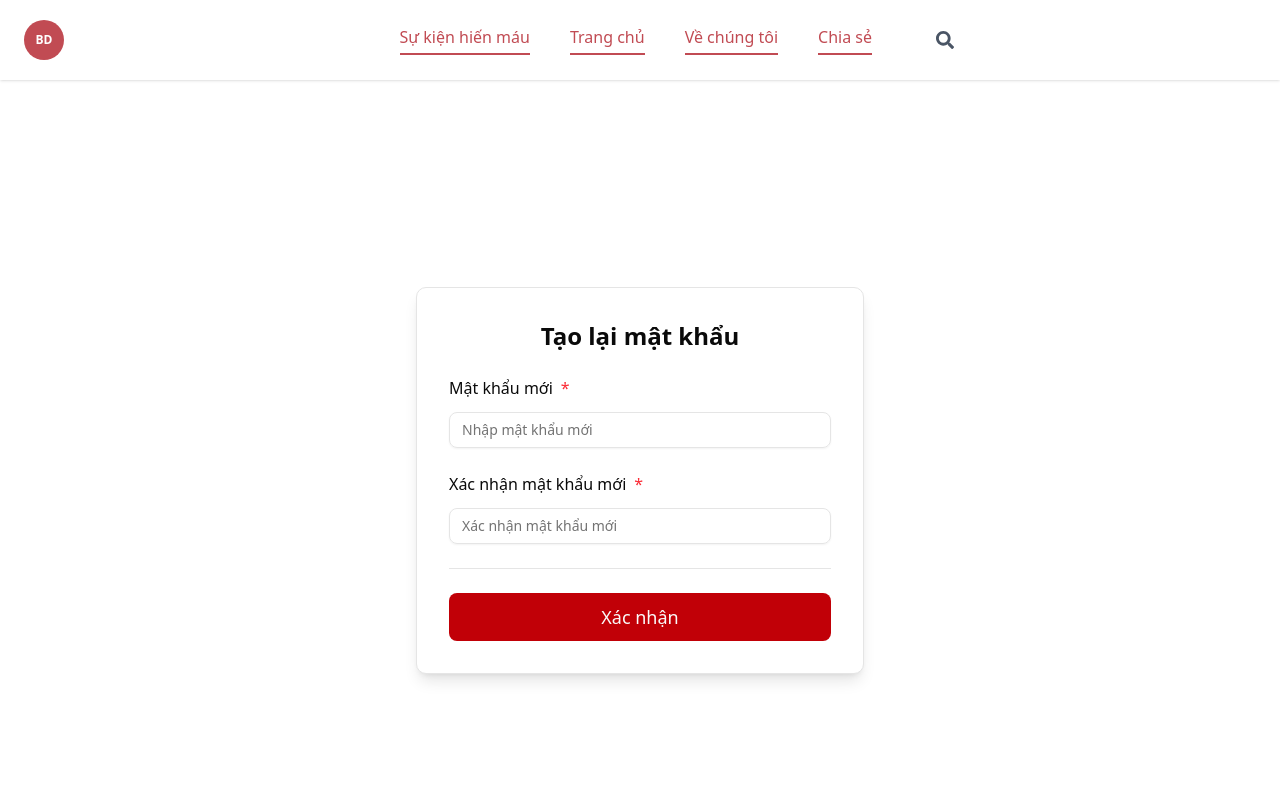
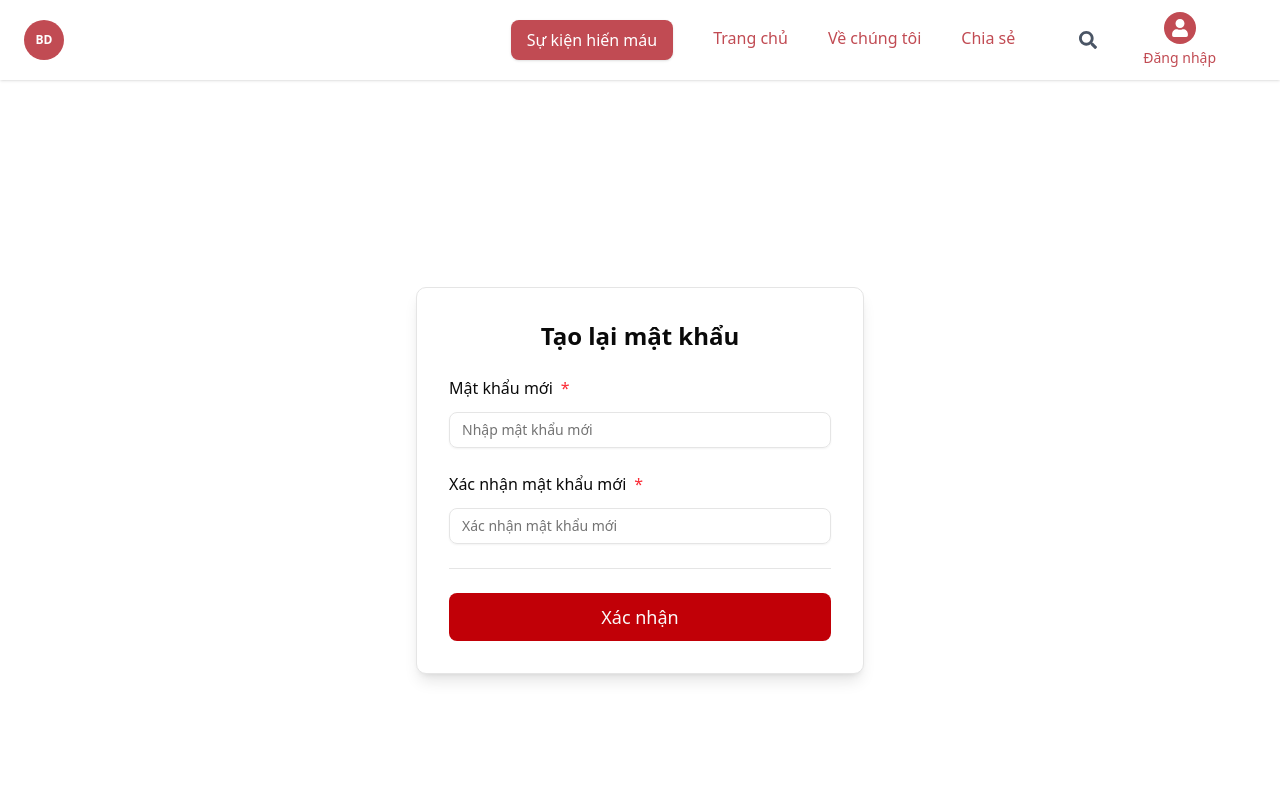
Before and after one commit to QuangWorkIT/BloodDonationSupportSystem_FE, a React app: page / in a window 1280 px wide. Shown: the top 800 px of the page. Built offline with nearby package versions, Linux system fonts and the light colour scheme; the HTML template or start-up script is replaced by a standard one.

Commit message:
refactor(navbar): update navbar

```diff
--- a/src/components/layout/Navbar.tsx
+++ b/src/components/layout/Navbar.tsx
@@ -1,5 +1,5 @@
 import { useState } from "react";
-import { FaSearch, FaTimes } from "react-icons/fa";
+import { FaSearch, FaTimes, FaUser } from "react-icons/fa";
 import { motion, AnimatePresence } from "framer-motion";
 
 type NavItem = {
@@ -29,7 +29,7 @@ const BloodDonationNavbar = () => {
         </div>
 
         {/* Centered navigation group with animations */}
-        <div className="absolute right-1 transform -translate-x-85">
+        <div className="absolute right-1 transform -translate-x-15">
           <div className="flex items-center space-x-10">
             {!showSearch && (
               <>
@@ -41,14 +41,13 @@ const BloodDonationNavbar = () => {
                     e.preventDefault();
                     setActiveItem(activeItem === item.id ? null : item.id);
                   }}
-                    className={`
-                      text-base transition-all duration-200
-                      ${
-                        activeItem === item.id
-                          ? "bg-[#C14B53] text-white px-4 py-2 rounded-md font-medium shadow-sm"
-                          : "text-[#C14B53] border-b-2 border-[#C14B53] pb-1 font-medium hover:opacity-80"
-                      }
-                    `}
+                  className={`text-base transition-all duration-500 ${
+                    item.id === "su-kien"
+                      ? "bg-[#C14B53] text-white px-4 py-2 rounded-md font-medium shadow-sm scale-100 hover:scale-105"
+                      : activeItem === item.id
+                      ? "text-[#C14B53] border-b-2 border-[#C14B53] pb-1 font-medium scale-100 hover:scale-105"
+                      : "text-[#C14B53] pb-1 font-medium hover:border-b-2 hover:border-[#C14B53] hover:opacity-80 scale-100 hover:scale-105"
+                  }`}
                 >
                   {item.label}
                 </a>
@@ -73,9 +72,9 @@ const BloodDonationNavbar = () => {
                   <motion.div
                     key="search-bar"
                     initial={{ x: 100, opacity: 0, width: 0 }}
-                    animate={{ x: -130, opacity: 1, width: 400 }}
+                    animate={{ x: 0, opacity: 1, width: 400 }}
                     exit={{ x: 100, opacity: 0, width: 0 }}
-                    transition={{ duration: 0.3 }}
+                    transition={{ duration: 0.25 }}
                     className="flex items-center bg-white px-6 py-2 rounded-md shadow-sm border border-gray-200 origin-right"
                   >
                     <input
@@ -95,6 +94,15 @@ const BloodDonationNavbar = () => {
                 )}
               </AnimatePresence>
             </div>
+            {/* Login button */}
+            <div className="flex flex-col items-center justify-center ml-6">
+              <div className="w-8 h-8 bg-[#C14B53] rounded-full flex items-center justify-center mb-1 hover:bg-[#8B0B1A] transition duration-200 cursor-pointer">
+                <FaUser size={18} color="#fff" />
+              </div>
+              <div className="text-[#C14B53] text-sm font-medium hover: transition duration-200 cursor-pointer">
+                Đăng nhập
+              </div>
+            </div>
           </div>
         </div>
 
```
Lines whose indentation alone changed are shown as unchanged.
